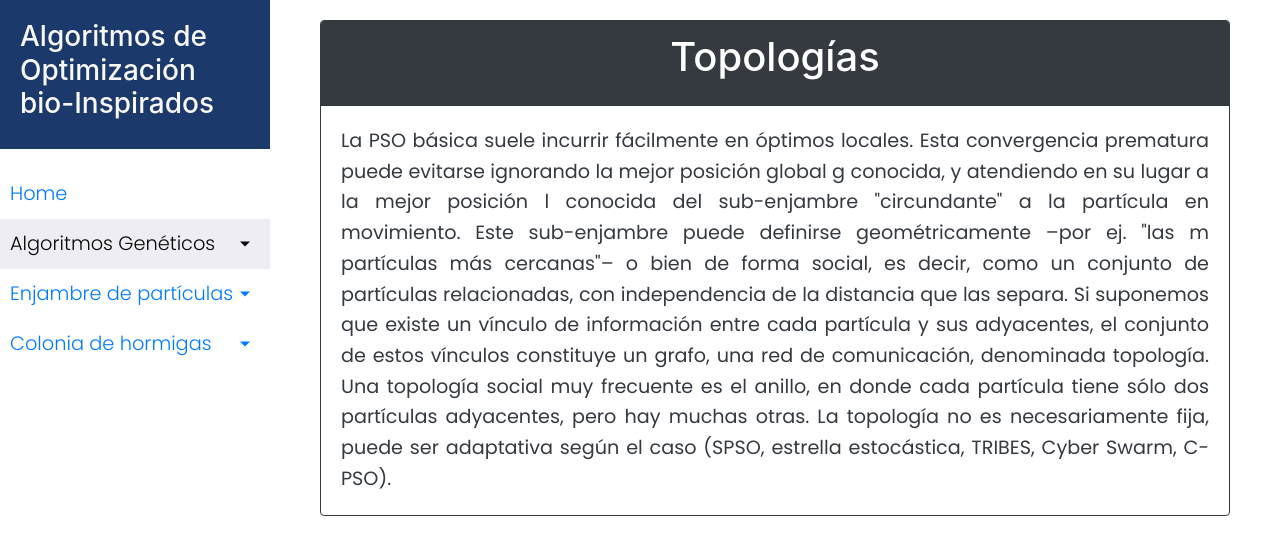
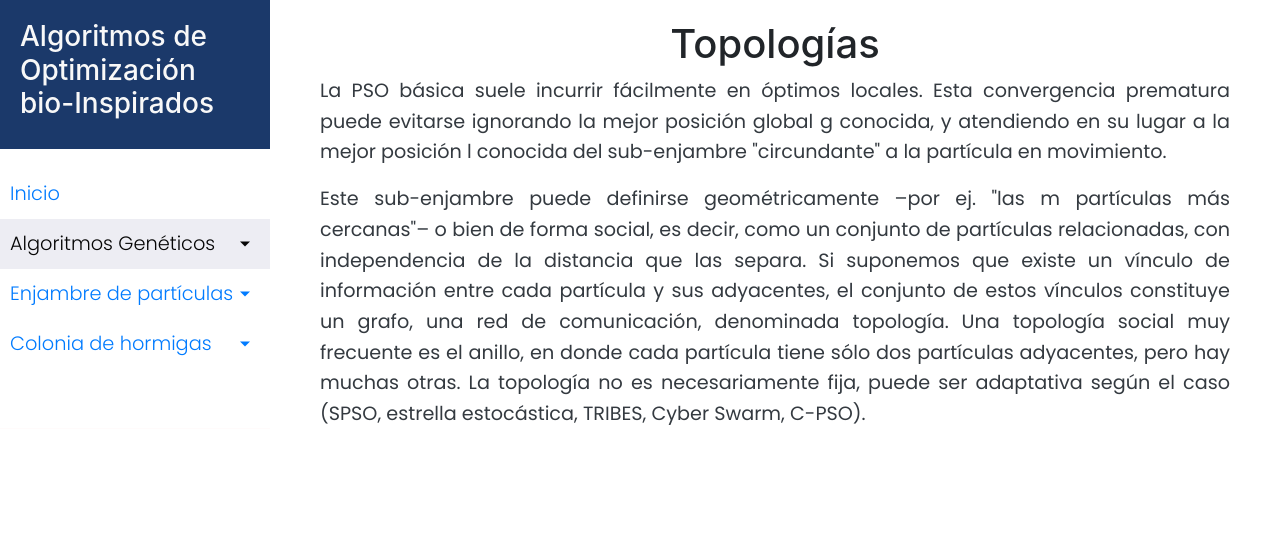
Before and after one commit to PAOsuna/Bio-inspired-optimized-algorithms, a Flask app: page /pso-topologias in a window 1280 px wide. Shown: the top 555 px of the page. Run offline with Flask 2, Linux system fonts and the light colour scheme.

Commit message:
Se saco de los card el contenido de las paginas

```diff
--- a/templates/base.html
+++ b/templates/base.html
@@ -18,7 +18,7 @@
 
             <ul class="list-unstyled components">
                 <li>
-                    <a href="/" text-dark>Home</a>
+                    <a href="/" text-dark>Inicio</a>
                 </li>
                 <li class="active">
                     <a href="#homeSubmenu" data-toggle="collapse" aria-expanded="false" class="dropdown-toggle">Algoritmos Genéticos</a>
--- a/templates/ejeralgogene.html
+++ b/templates/ejeralgogene.html
@@ -61,7 +61,7 @@
                     Descripción: Encontrar el recorrido más barato que nos permita viajar de una ciudad a otra.
                 </p>
             </div>
-            <div class="col-5">
+            <div class="col-6">
                 <p class="text-dark text-justify">
                     Descripción del problema.
                     A lo largo de un río existe n ciudades.
@@ -100,7 +100,7 @@
              </p>
 
             </div>
-            <div class="col-7 mt-4">
+            <div class="col-6 mt-4">
                     <img class="img-fluid" src="https://github.com/rafaelsanchezbaez/primerrepositorio/blob/master/Ciudad%200.gif?raw=true" alt="">
             </div>
         </div>
--- a/templates/pso-topologias.html
+++ b/templates/pso-topologias.html
@@ -6,20 +6,18 @@
     <div class="container">
         <div class="row">
             <div class="col">
-                <div class="card border-dark">
-                    <div class="card-header bg-dark">
-                        <h1 class="card-title text-center text-white">
+                        <h1 class="text-center">
                             Topologías
                         </h1>
-                    </div>
-                    <div class="card-body">
-                        <p class="card-text text-dark text-justify">
-La PSO básica suele incurrir fácilmente en óptimos locales. Esta convergencia prematura puede evitarse ignorando la mejor posición global g conocida, y atendiendo en su lugar a la mejor posición l conocida del sub-enjambre "circundante" a la partícula en movimiento. Este sub-enjambre puede definirse geométricamente –por ej. "las m partículas más cercanas"– o bien de forma social, es decir, como un conjunto de partículas relacionadas, con independencia de la distancia que las separa.
-Si suponemos que existe un vínculo de información entre cada partícula y sus adyacentes, el conjunto de estos vínculos constituye un grafo, una red de comunicación, denominada topología. Una topología social muy frecuente es el anillo, en donde cada partícula tiene sólo dos partículas adyacentes, pero hay muchas otras. La topología no es necesariamente fija, puede ser adaptativa según el caso (SPSO, estrella estocástica, TRIBES, Cyber Swarm, C-PSO).
+                        <p class="text-dark text-justify">
+La PSO básica suele incurrir fácilmente en óptimos locales. Esta convergencia prematura puede evitarse ignorando la mejor posición global g conocida, y atendiendo en su lugar a la mejor posición l conocida del sub-enjambre "circundante" a la partícula en movimiento.
+                        </p>
+
+                        <p class="text-dark text-justify">
+                            Este sub-enjambre puede definirse geométricamente –por ej. "las m partículas más cercanas"– o bien de forma social, es decir, como un conjunto de partículas relacionadas, con independencia de la distancia que las separa.
+                            Si suponemos que existe un vínculo de información entre cada partícula y sus adyacentes, el conjunto de estos vínculos constituye un grafo, una red de comunicación, denominada topología. Una topología social muy frecuente es el anillo, en donde cada partícula tiene sólo dos partículas adyacentes, pero hay muchas otras. La topología no es necesariamente fija, puede ser adaptativa según el caso (SPSO, estrella estocástica, TRIBES, Cyber Swarm, C-PSO).
 
                         </p>
-                    </div>
-                </div>
             </div>
         </div>
     </div>
```
Also changed, not shown: templates/pso-parametros.html (+14 -7 lines).
